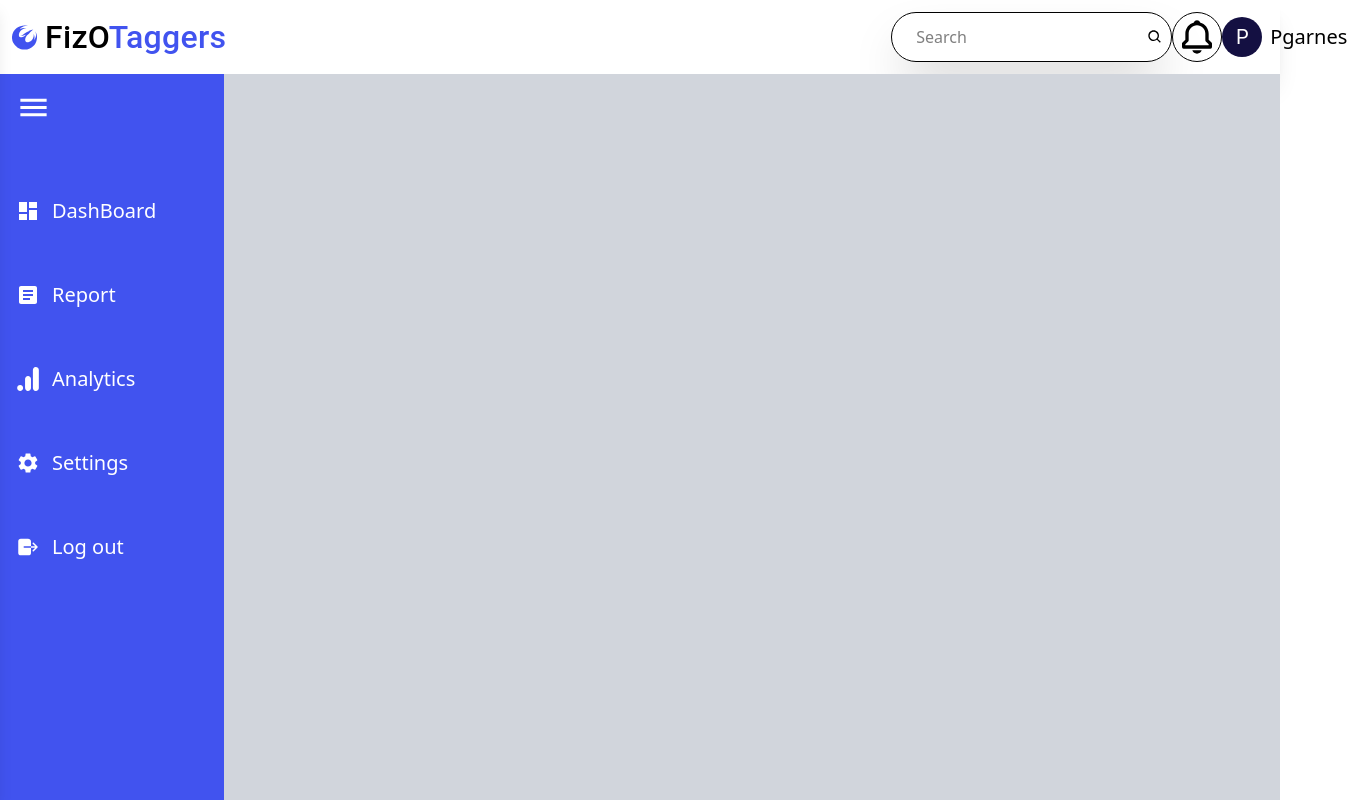
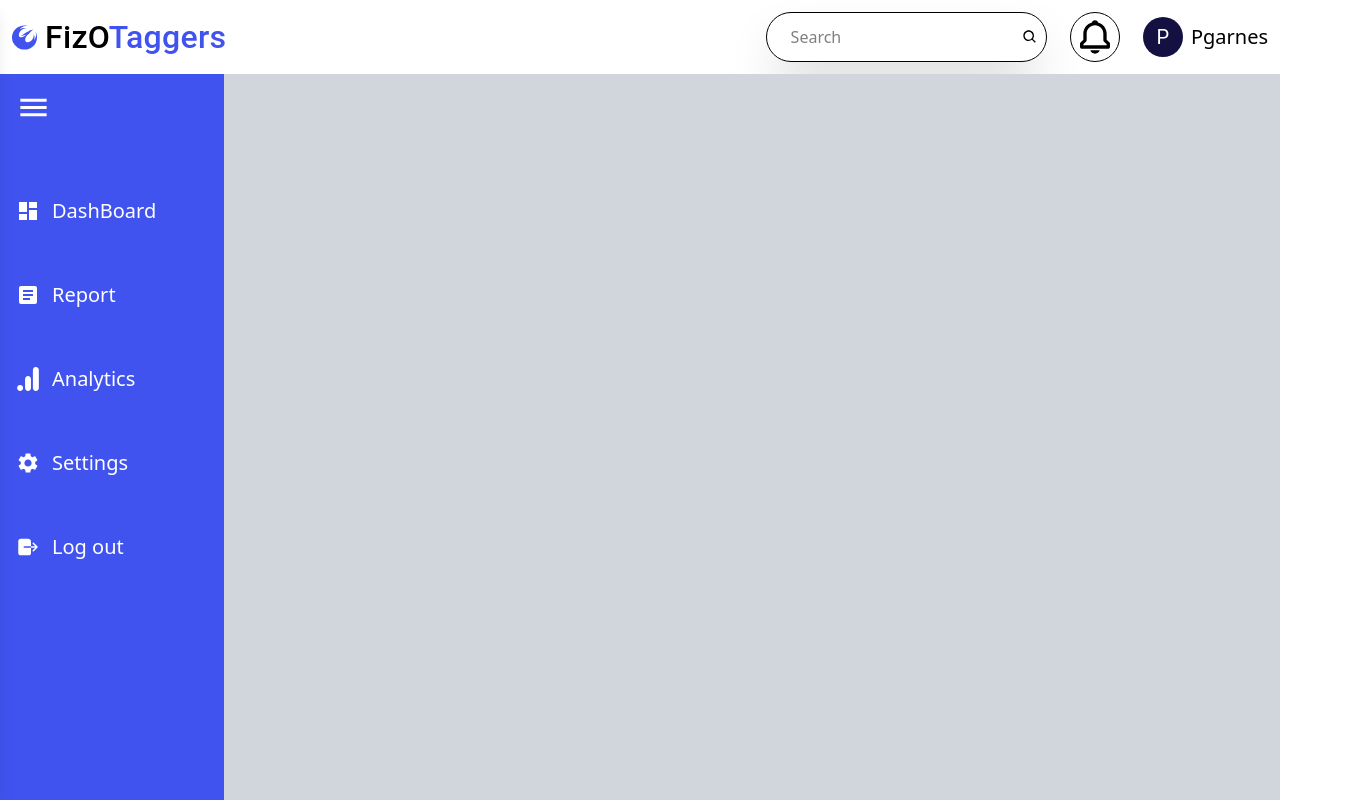
Before and after one commit to Intellcoder/FizO_Project, a React (Vite) app in the folder frontend/: page /client in a window 1280 px wide. Shown: the top 800 px of the page, 1347 px wide, since content can reach past the window. Built offline with nearby package versions, Linux system fonts and the light colour scheme.

Commit message:
header adjustment

```diff
--- a/frontend/src/components/Header.tsx
+++ b/frontend/src/components/Header.tsx
@@ -47,7 +47,7 @@ const Header = () => {
           <span className="text-primary">Taggers</span>
         </Typography>
       </div>
-      <div className="flex  justify-between  w-[30%]">
+      <div className="flex  justify-between  w-[40%]">
         <div className="hidden md:flex border-1 box rounded-full items-center  px-2  shadow-2xl">
           <input
             type="text"
@@ -56,7 +56,7 @@ const Header = () => {
           />
           <BiSearch />
         </div>
-        <div className=" rounded-full border-1 p-1 hidden md:flex">
+        <div className=" rounded-full border-1 p-1 hidden md:flex mx-2">
           <BiBell size={40} />
         </div>
 
```
